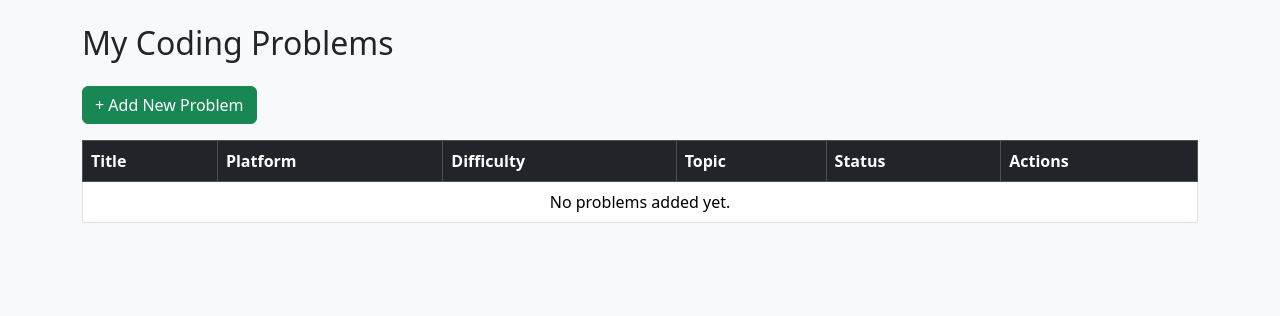
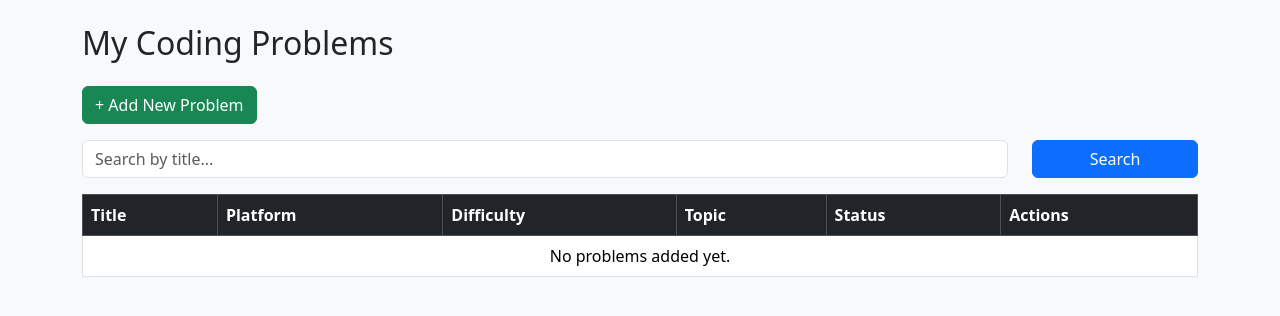
Before and after one commit to MeghavardhanReddy/coding-practice-tracker, a Flask app: page /problems in a window 1280 px wide. Shown: the part 56-372 px from the top of the page. Run offline with Flask 3, Linux system fonts and the light colour scheme; the visitor is signed in with stand-in values (Sample User, id 1); data that the repository does not hold is empty.

Commit message:
added problem search functionallity

```diff
--- a/routes/problems.py
+++ b/routes/problems.py
@@ -35,17 +35,27 @@ def add_problem():
 
     return render_template("add_problem.html", form=form)
 
+from flask import request
+
 @problems.route("/problems")
 @login_required
 def view_problems():
 
-    problems_list = Problem.query.filter_by(
-        user_id=current_user.user_id
-    ).all()
+    search = request.args.get("search", "")
+
+    query = Problem.query.filter_by(user_id=current_user.user_id)
+
+    if search:
+        query = query.filter(
+            Problem.title.ilike(f"%{search}%")
+        )
+
+    problems_list = query.all()
 
     return render_template(
         "view_problems.html",
-        problems=problems_list
+        problems=problems_list,
+        search=search
     )
 
 
--- a/templates/view_problems.html
+++ b/templates/view_problems.html
@@ -10,7 +10,23 @@
    class="btn btn-success mb-3">
     + Add New Problem
 </a>
+<form method="GET" class="row mb-3">
 
+    <div class="col-md-10">
+        <input type="text"
+               name="search"
+               class="form-control"
+               placeholder="Search by title..."
+               value="{{ search }}">
+    </div>
+
+    <div class="col-md-2">
+        <button class="btn btn-primary w-100">
+            Search
+        </button>
+    </div>
+
+</form>
 <table class="table table-bordered table-hover">
 
     <thead class="table-dark">
```
